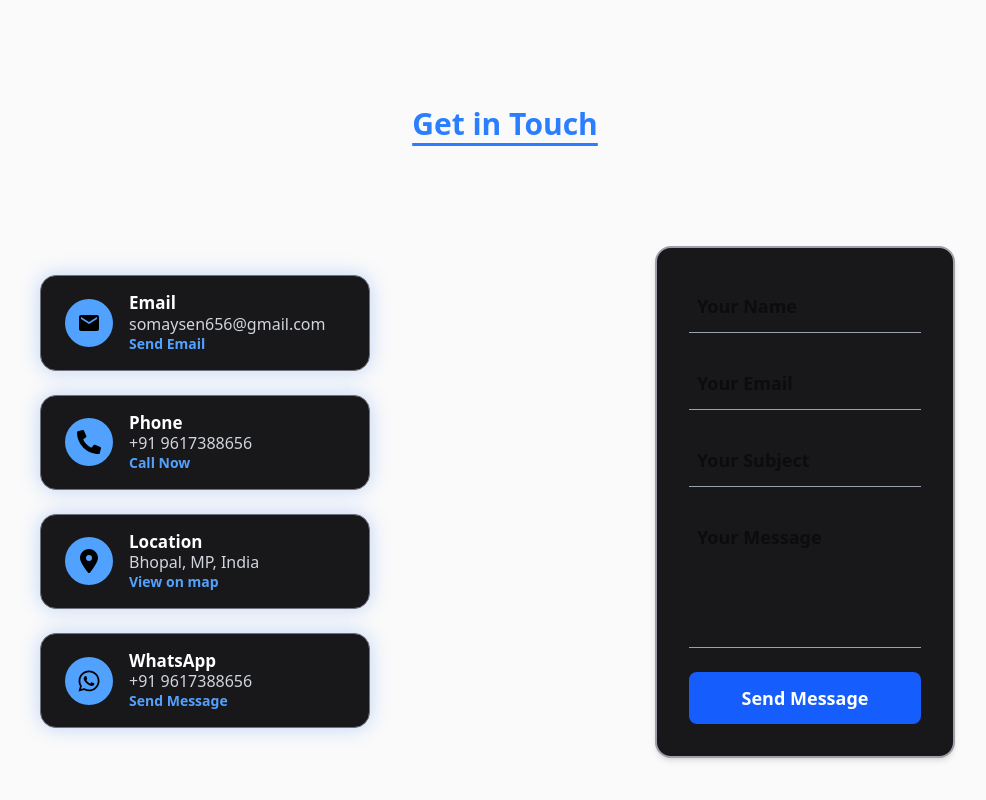
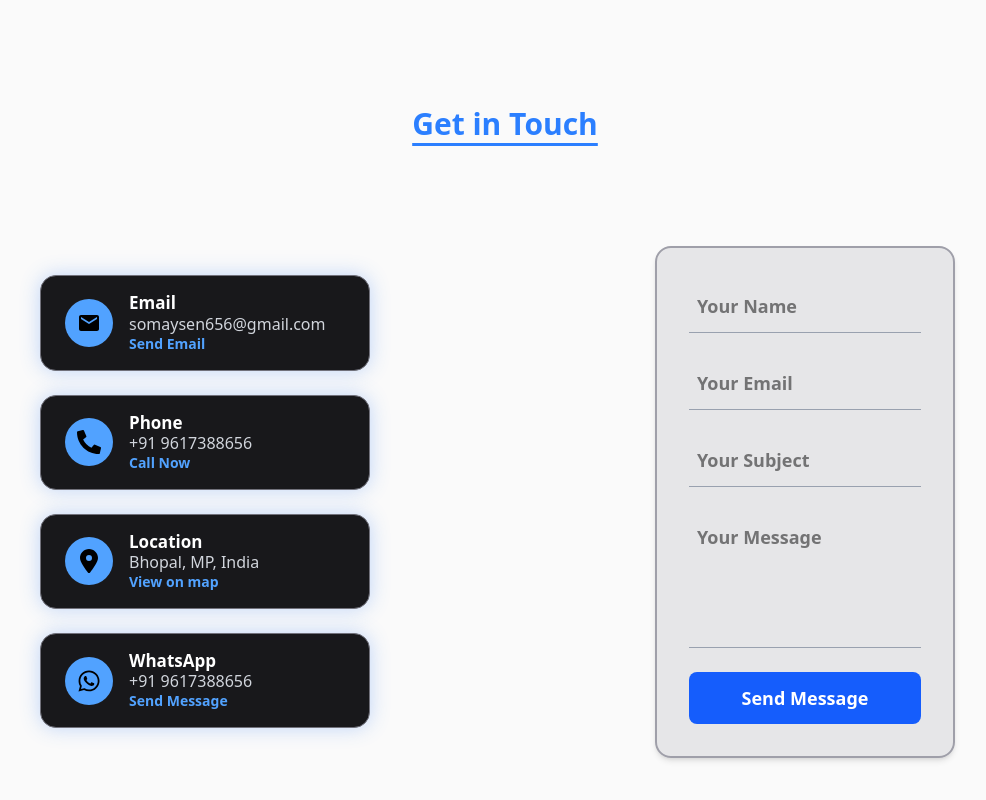
Before and after one commit to somaysen/Portfolio, a React (Vite) app in the folder frontend/: page / in a window 1280 px wide. Shown: the part 4995-5795 px from the top of the page, without its empty margins (135-1121 px from the left). Built offline with nearby package versions, Linux system fonts and the light colour scheme; the HTML template or start-up script is replaced by a standard one.

Commit message:
Update Contact page

```diff
--- a/frontend/src/pages/Contact.jsx
+++ b/frontend/src/pages/Contact.jsx
@@ -114,7 +114,7 @@ function Contact() {
           <form
             ref={formRef}
             onSubmit={handleSubmit(onSubmit)}
-            className="w-[90%] sm:w-[70%] md:w-[60%] lg:w-[60%] xl:w-[50%] flex flex-col border-2 border-zinc-400 p-8 rounded-2xl bg-zinc-900 gap-6 font-semibold text-lg shadow-md"
+            className="w-[90%] sm:w-[70%] md:w-[60%] lg:w-[60%] xl:w-[50%] flex flex-col border-2 border-zinc-400 p-8 rounded-2xl bg-zinc-300/50 gap-6 font-semibold text-lg shadow-md"
           >
 
             <input
```
